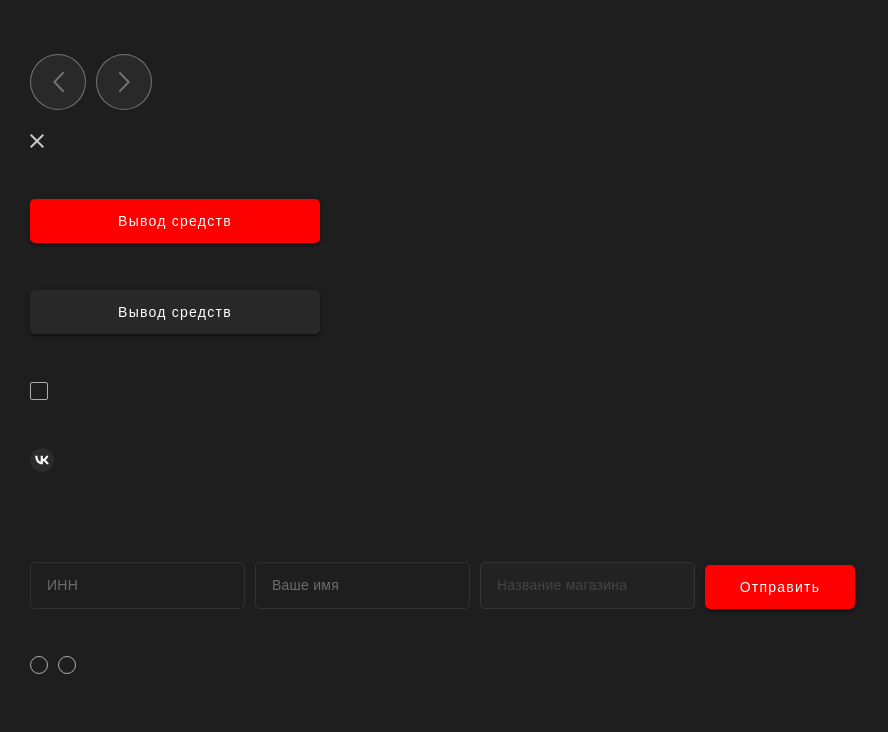
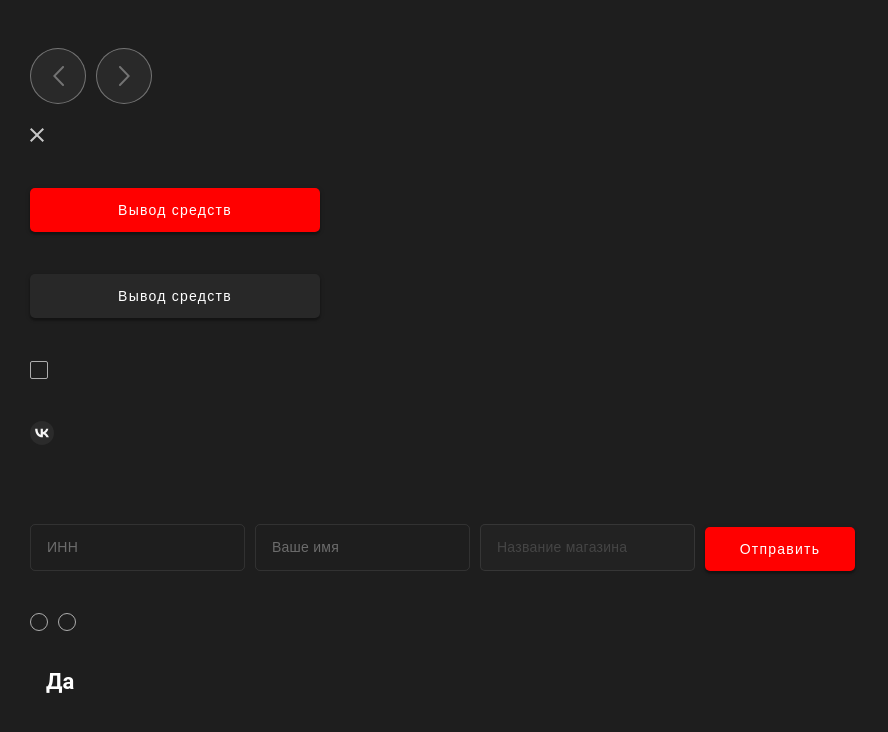
Before and after one commit to mot9igit/DartAgencyTask, a Vue app: page / in a window 1280 px wide. Shown: the top 732 px of the page, without its empty margins (0-888 px from the left). Built offline with nearby package versions, Linux system fonts and the light colour scheme.

Commit message:
Готов компонент кнопки (обрезанной) - TextBlock.vue

```diff
--- a/src/App.vue
+++ b/src/App.vue
@@ -19,7 +19,7 @@
 			<CustomRadio id="radio1" name="radio" />
 			<CustomRadio id="radio2" name="radio" />
 		</div>
-		<CustomTextBlock />
+		<CustomTextBlock>Да</CustomTextBlock>
 		<div class="block">
 			<PersonCard />
 			<PersonCard />
--- a/src/components/UI/CustomTextBlock.vue
+++ b/src/components/UI/CustomTextBlock.vue
@@ -1,17 +1,69 @@
 <template>
-    <div>
-
-    </div>
+	<div class="text-block">
+		<slot></slot>
+	</div>
 </template>
 
 <script>
-    import { defineComponent } from 'vue';
+import { defineComponent } from "vue";
 
-    export default defineComponent({
-        name: 'CustomTextBlock',
-    });
+export default defineComponent({
+	name: "CustomTextBlock",
+});
 </script>
 
 <style lang="scss" scoped>
+@import "../../styles/mixins";
 
+.text-block {
+	font: {
+		size: 22px;
+		weight: 600;
+	}
+	line-height: 0.5px;
+
+	display: flex;
+	align-items: center;
+
+	color: var(--color-white);
+
+	width: 290px;
+	height: 54px;
+	padding-inline: 16px;
+
+    clip-path: polygon(0 0, 100% 0, 100% 60%, 92% 100%, 0 100%);
+
+	position: relative;
+    overflow: hidden;
+
+	&::after {
+		content: "";
+
+		position: absolute;
+		right: -11px;
+		bottom: 0;
+
+        background-color: var(--color-transparent-35-white);
+        width: 22px;
+        height: 22px;
+
+		transform: skew(-46.965deg);
+        visibility: hidden;
+	}
+
+    &:active,
+	&:hover {
+        border: var(--border);
+        border-color: var(--color-transparent-35-white);
+        background-color: var(--color-transparent-5-white);
+
+        &::after {
+            visibility: visible;
+        }
+    }
+
+	&:active {
+        @include red-gradient-background;
+	}
+}
 </style>
--- a/src/styles/_variables.scss
+++ b/src/styles/_variables.scss
@@ -28,6 +28,8 @@
 	--color-dark-red: #d10606;
 	--color-alt-red: #ff3333;
 
+	--color-pink: #fe9792;
+
 
 	// * Border
     --border: 1px solid var(--color-transparent-10-white);
```
Also changed, not shown: src/assets/svg/rectangle.svg (added).
